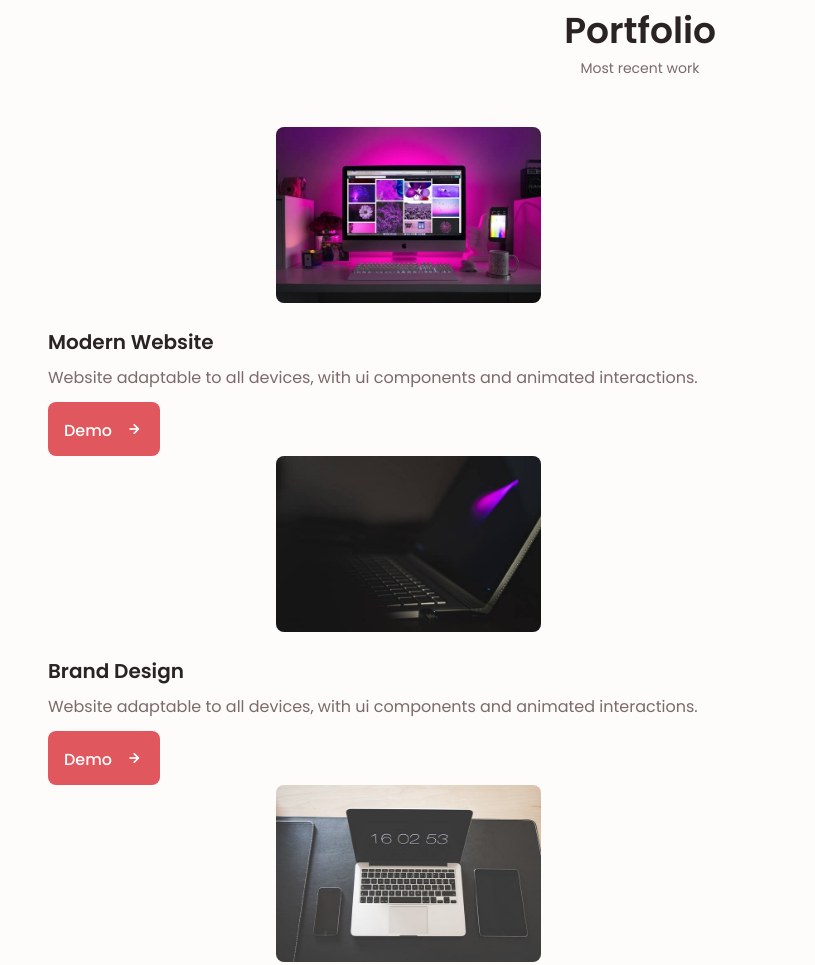
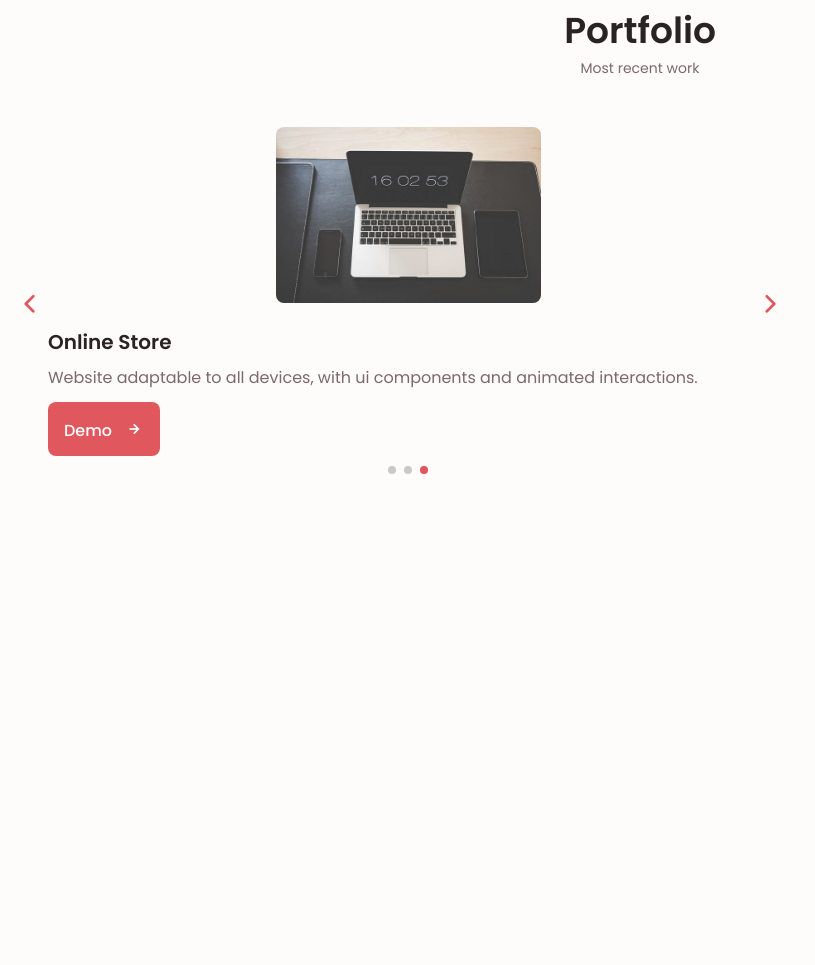
Before and after one commit to NedroxCO/resume-website, a plain HTML site: page index.html in a window 1280 px wide. Shown: the part 3456-4421 px from the top of the page, without its empty margins (0-815 px from the left). After the commit the page ends 4337 px from the top, so only its background shows below. Drawn offline with nearby package versions, Linux system fonts and the light colour scheme.

Commit message:
portfolio_listo

```diff
--- a/assets/css/styles.css
+++ b/assets/css/styles.css
@@ -729,6 +729,42 @@ button--flex{
     transform: translateX(.25rem);
 }
 
+.swiper-button-prev::after,
+.swiper-button-next::after{
+    content: '';
+}
+
+.swiper-portfolio-icon{
+    font-size: 2rem;
+    color: var(--first-color);
+}
+
+.swiper-button-prev{
+    left: -.5rem;
+}
+
+.swiper-button-next{
+    right: .5rem;
+}
+
+.swiper-pagination{
+    position: unset;
+}
+
+.swiper-container-horizontal > .swiper-pagination-bullets{
+    bottom: -2.5rem;
+}
+
+.swiper-pagination-bullet-active{
+    background-color: var(--first-color);
+}
+
+.swiper-button-prev,
+.swiper-button-next,
+.swiper-pagination-bullet{
+    outline: none;
+}
+
 /*==================== PROJECT IN MIND ====================*/
 
 
--- a/assets/js/main.js
+++ b/assets/js/main.js
@@ -93,7 +93,19 @@ modalCloses.forEach((modalClose) =>{
 })
 
 /*==================== PORTFOLIO SWIPER  ====================*/
+let swiper = new Swiper(".portfolio__container", {
+    cssMode: true,
+    loop: true,
 
+    navigation: {
+      nextEl: ".swiper-button-next",
+      prevEl: ".swiper-button-prev",
+    },
+    pagination: {
+      el: ".swiper-pagination",
+      clickable: true,
+    },
+  });
 
 /*==================== TESTIMONIAL ====================*/
 
--- a/index.html
+++ b/index.html
@@ -597,10 +597,10 @@
                 <span class="section__subtitle">Most recent work</span>
 
 
-                <div class="portfolio__container container">
-                    <div>
+                <div class="portfolio__container container swiper mySwiper">
+                    <div class="swiper-wrapper">
                         <!--==================== PORTFOLIO 1 ====================-->
-                        <div class="portfolio__content grid">
+                        <div class="portfolio__content grid swiper-slide">
                             <img src="assets/img/portfolio1.jpg" alt="First Work" class="portfolio__img">
 
                             <div class="portfolio__data">
@@ -613,7 +613,7 @@
                             </div>
                         </div>
                         <!--==================== PORTFOLIO 2 ====================-->
-                        <div class="portfolio__content grid">
+                        <div class="portfolio__content grid swiper-slide">
                             <img src="assets/img/portfolio2.jpg" alt="First Work" class="portfolio__img">
 
                             <div class="portfolio__data">
@@ -626,7 +626,7 @@
                             </div>
                         </div>
                         <!--==================== PORTFOLIO 3 ====================-->
-                        <div class="portfolio__content grid">
+                        <div class="portfolio__content grid swiper-slide">
                             <img src="assets/img/portfolio3.jpg" alt="First Work" class="portfolio__img">
 
                             <div class="portfolio__data">
@@ -639,6 +639,17 @@
                             </div>
                         </div>
                     </div>
+
+                    <!-- Add Arrowns -->
+                    <div class="swiper-button-next">
+                        <i class="uil uil-angle-right-b swiper-portfolio-icon"></i>
+                    </div>
+                    <div class="swiper-button-prev">
+                        <i class="uil uil-angle-left-b swiper-portfolio-icon"></i>
+                    </div>
+
+                    <!-- Add Pagination -->
+                    <div class="swiper-pagination"></div>
                 </div>
             </section>
 
```
